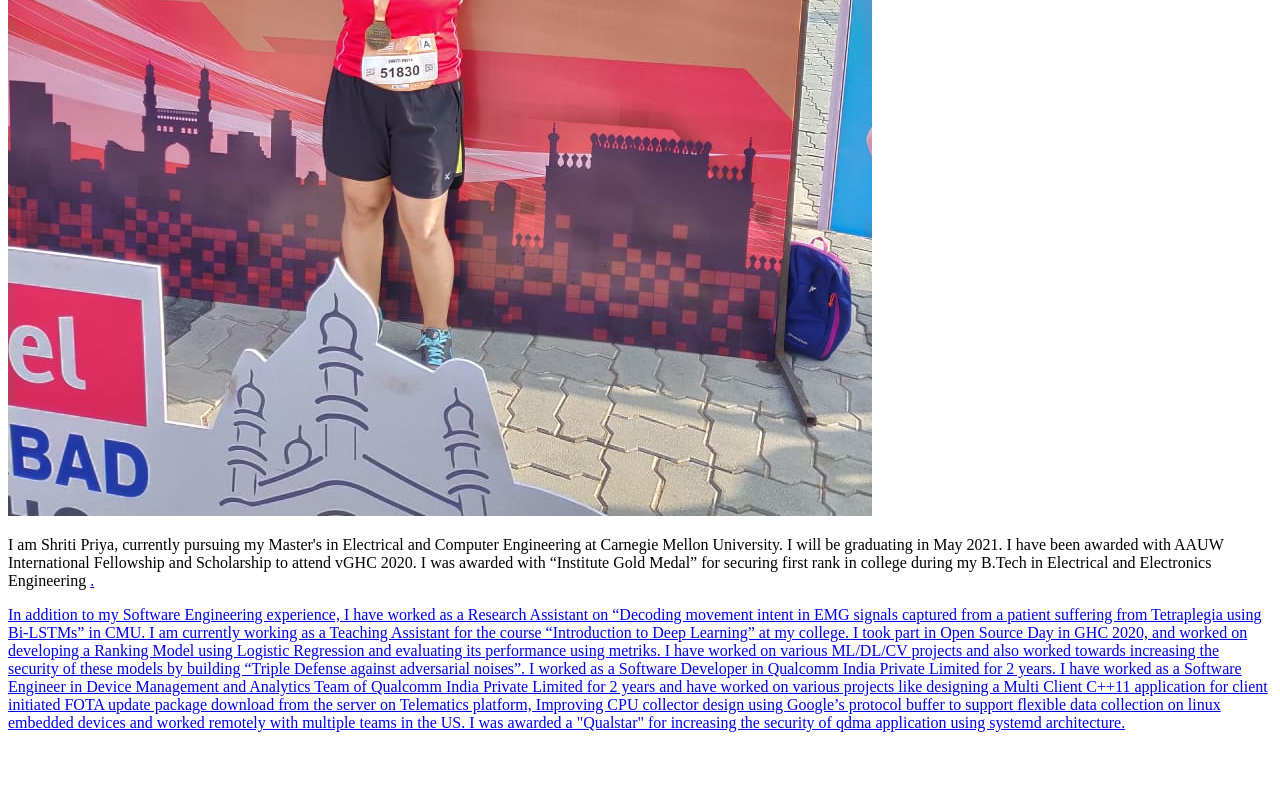
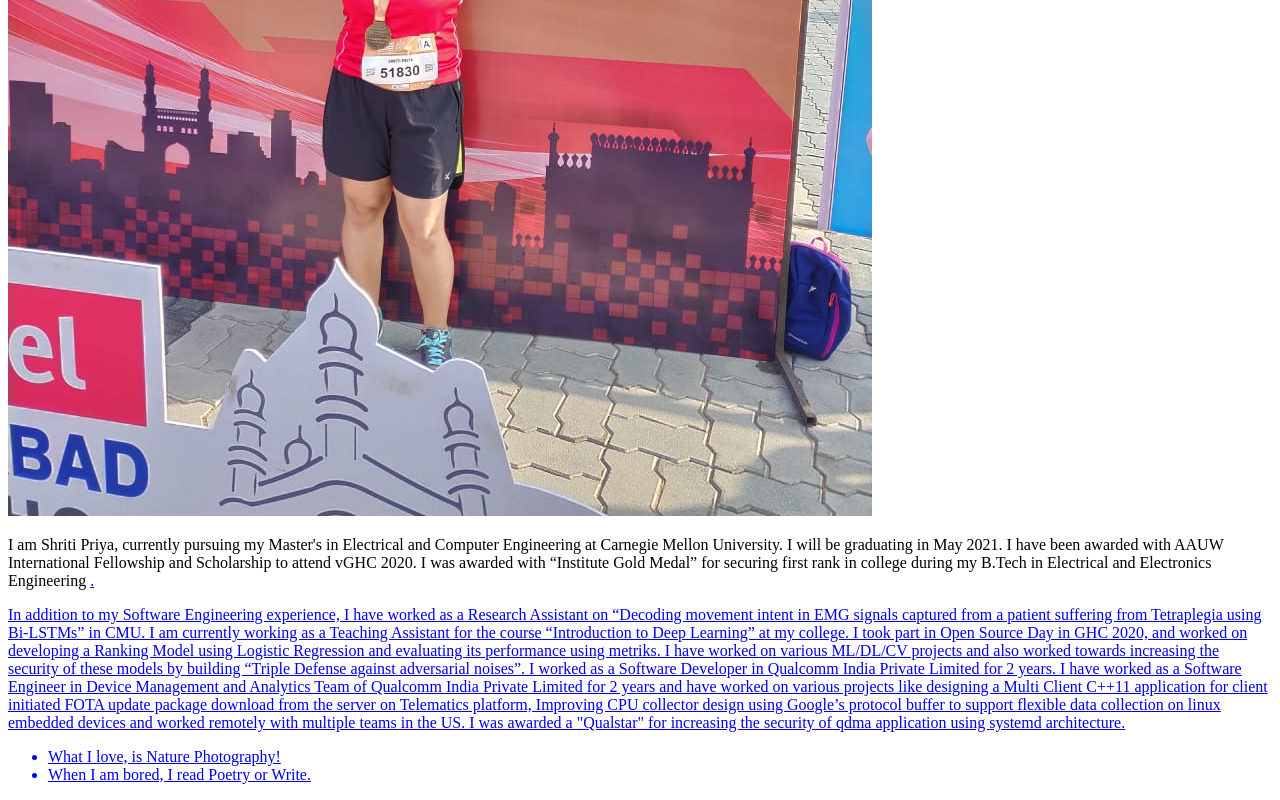
Before and after one commit to monshri/monshri.github.io, a plain HTML site: page index.html in a window 1280 px wide. Shown: the part 716-1516 px from the top of the page. Before the commit the page ends 1464 px from the top, so only its background shows below. Drawn offline with Linux system fonts and the light colour scheme.

Commit message:
Update index.html

```diff
--- a/index.html
+++ b/index.html
@@ -20,6 +20,15 @@
    worked remotely with multiple teams in the US. I was awarded a "Qualstar" for increasing the security of qdma application using systemd architecture. </p>
 
 
+<p>
+ <ul>
+  <li>What I love, is Nature Photography!</li>
+  <li>When I am bored, I read Poetry or Write.</li>
+</ul>
+
+   </p>
+
+
 
 
 </body>
```
